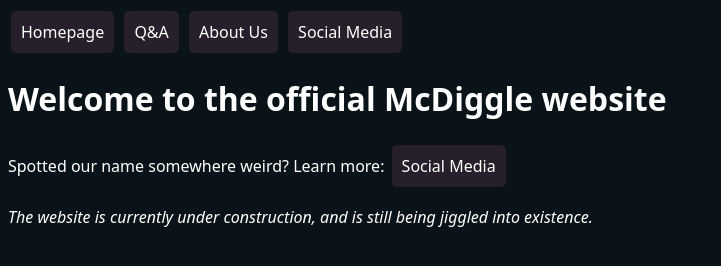
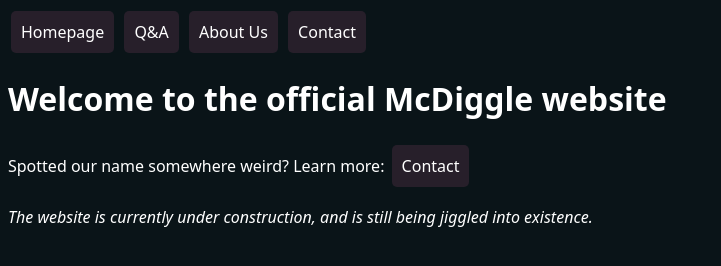
Before and after one commit to Jiggle-McDiggle/McDiggle, a plain HTML site: page index.html in a window 1280 px wide. Shown: the whole page, without its empty margins (0-721 px from the left). Drawn offline with Linux system fonts and the light colour scheme.

Commit message:
Fixed errors

```diff
--- a/index.html
+++ b/index.html
@@ -14,7 +14,7 @@
             });
     </script>
     <h1>Welcome to the official McDiggle website</h1>
-    <p>Spotted our name somewhere weird? Learn more: <a href="contact.html">Social Media</a></p>
+    <p>Spotted our name somewhere weird? Learn more: <a href="contact.html">Contact</a></p>
     <i>The website is currently under construction, and is still being jiggled into existence.</i>
 </body>
 </html>
--- a/navbar.html
+++ b/navbar.html
@@ -1,4 +1,4 @@
 <a href="index.html">Homepage</a>
 <a href="qna.html">Q&A</a>
 <a href="aboutus.html">About Us</a>
-<a href="contact.html">Social Media</a>
+<a href="contact.html">Contact</a>
```
